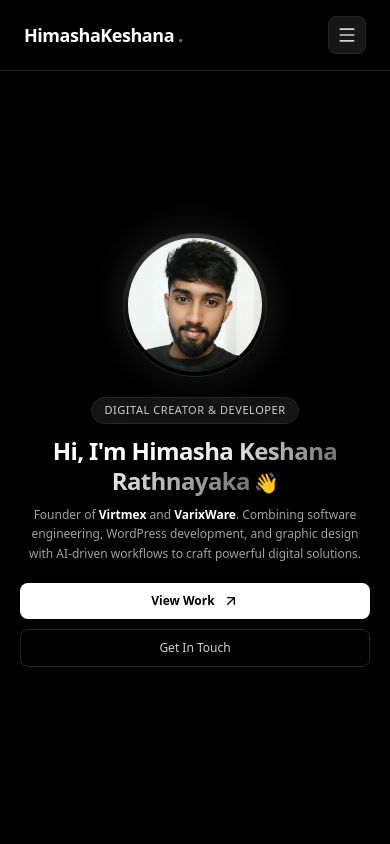
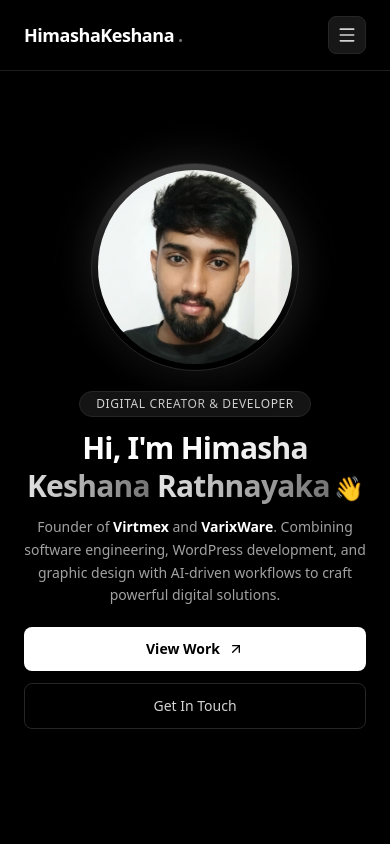
Before and after one commit to HimashaOfficial/my-portfolio, a Next.js app: page / in a window 390 px wide. Shown: the top 844 px of the page. Built offline with nearby package versions, Linux system fonts and the light colour scheme.

Commit message:
Optimize mobile layout margins and vertical order

```diff
--- a/src/app/page.js
+++ b/src/app/page.js
@@ -232,21 +232,38 @@ export default function Home() {
         </AnimatePresence>
       </nav>
 
-      {/* Hero Section - Optimized Mobile Viewport Heights */}
-      <section id="hero" className="w-full min-h-[100dvh] lg:min-h-screen flex flex-col justify-center items-center pt-20 pb-6 md:pt-28 md:pb-12 px-5 md:px-16">
+      {/* Hero Section */}
+      <section id="hero" className="w-full min-h-screen flex flex-col justify-center items-center pt-20 pb-8 md:pt-28 md:pb-12 px-6 md:px-16">
         <motion.div
           initial="hidden"
           animate="visible"
           variants={fadeInUp}
-          className="w-full max-w-6xl mx-auto flex flex-col-reverse lg:grid lg:grid-cols-12 gap-4 sm:gap-6 lg:gap-12 items-center"
+          className="w-full max-w-6xl mx-auto flex flex-col lg:grid lg:grid-cols-12 gap-5 lg:gap-12 items-center"
         >
-          {/* Text Block */}
-          <div className="lg:col-span-7 text-center lg:text-left flex flex-col items-center lg:items-start">
-            <span className="inline-block px-3 py-1 bg-neutral-900/90 text-neutral-300 border border-neutral-800 rounded-full text-[11px] sm:text-xs font-medium tracking-wider uppercase mb-3 sm:mb-5">
+          {/* Top Image Block on Mobile */}
+          <div className="lg:col-span-5 lg:order-2 flex justify-center items-center relative w-full">
+            <div className="relative w-52 h-52 sm:w-72 sm:h-72 md:w-[360px] md:h-[360px] lg:w-[420px] lg:h-[420px]">
+              {/* Outer Subtle Ambient Glow */}
+              <div className="absolute inset-0 rounded-full bg-gradient-to-tr from-neutral-800 via-neutral-600 to-white/20 blur-xl md:blur-2xl opacity-40 animate-pulse" />
+
+              {/* Ellipse Container */}
+              <div className="relative w-full h-full rounded-full p-1.5 bg-gradient-to-b from-neutral-700 via-neutral-900 to-black border border-neutral-800 shadow-2xl overflow-hidden flex items-center justify-center">
+                <img
+                  src="/projects/myimage.png"
+                  alt="Himasha Keshana Rathnayaka"
+                  className="w-full h-full object-cover rounded-full hover:scale-105 transition duration-500"
+                />
+              </div>
+            </div>
+          </div>
+
+          {/* Text Block below image on Mobile */}
+          <div className="lg:col-span-7 lg:order-1 text-center lg:text-left flex flex-col items-center lg:items-start">
+            <span className="inline-block px-4 py-1 bg-neutral-900/90 text-neutral-300 border border-neutral-800 rounded-full text-xs font-medium tracking-wider uppercase mb-3 md:mb-5">
               Digital Creator & Developer
             </span>
 
-            <h1 className="text-2xl sm:text-4xl md:text-6xl font-extrabold mb-2 sm:mb-4 text-white tracking-tight leading-tight">
+            <h1 className="text-3xl sm:text-5xl md:text-6xl font-extrabold mb-3 md:mb-4 text-white tracking-tight leading-tight">
               Hi, I'm <br className="hidden sm:inline" />
               <span className="bg-gradient-to-r from-white via-neutral-200 to-neutral-500 bg-clip-text text-transparent">
                 Himasha Keshana
@@ -255,38 +272,21 @@ export default function Home() {
                 <span className="bg-gradient-to-r from-neutral-200 to-neutral-500 bg-clip-text text-transparent">
                   Rathnayaka
                 </span>
-                <span className="inline-block ml-1 sm:ml-2 text-xl sm:text-4xl md:text-5xl">👋</span>
+                <span className="inline-block ml-1 md:ml-2 text-2xl sm:text-4xl md:text-5xl">👋</span>
               </span>
             </h1>
 
-            <p className="text-neutral-400 text-xs sm:text-base md:text-lg mb-5 sm:mb-8 leading-relaxed max-w-2xl mx-auto lg:mx-0">
+            <p className="text-neutral-400 text-sm md:text-lg mb-5 md:mb-8 leading-relaxed max-w-2xl mx-auto lg:mx-0">
               Founder of <strong className="text-white">Virtmex</strong> and <strong className="text-white">VarixWare</strong>. Combining software engineering, WordPress development, and graphic design with AI-driven workflows to craft powerful digital solutions.
             </p>
 
-            <div className="flex flex-col sm:flex-row justify-center lg:justify-start gap-2.5 sm:gap-4 w-full sm:w-auto">
-              <a href="#projects" className="px-6 py-2.5 sm:px-7 sm:py-3 bg-white hover:bg-neutral-200 text-black font-semibold rounded-lg transition flex items-center justify-center gap-2 text-xs sm:text-sm w-full sm:w-auto">
+            <div className="flex flex-col sm:flex-row justify-center lg:justify-start gap-3 md:gap-4 w-full sm:w-auto">
+              <a href="#projects" className="px-7 py-3 bg-white hover:bg-neutral-200 text-black font-semibold rounded-lg transition flex items-center justify-center gap-2 text-sm w-full sm:w-auto">
                 View Work <ArrowUpRight size={16} />
               </a>
-              <a href="#contact" className="px-6 py-2.5 sm:px-7 sm:py-3 border border-neutral-800 hover:bg-neutral-900 text-neutral-300 font-medium rounded-lg transition text-xs sm:text-sm w-full sm:w-auto text-center">
+              <a href="#contact" className="px-7 py-3 border border-neutral-800 hover:bg-neutral-900 text-neutral-300 font-medium rounded-lg transition text-sm w-full sm:w-auto text-center">
                 Get In Touch
               </a>
-            </div>
-          </div>
-
-          {/* Profile Image - Scaled Down on Mobile */}
-          <div className="lg:col-span-5 flex justify-center items-center relative w-full mb-1 sm:mb-0">
-            <div className="relative w-36 h-36 sm:w-64 sm:h-64 md:w-[360px] md:h-[360px] lg:w-[420px] lg:h-[420px]">
-              {/* Outer Glow */}
-              <div className="absolute inset-0 rounded-full bg-gradient-to-tr from-neutral-800 via-neutral-600 to-white/20 blur-xl sm:blur-2xl opacity-40 animate-pulse" />
-
-              {/* Ellipse Container */}
-              <div className="relative w-full h-full rounded-full p-1 sm:p-1.5 bg-gradient-to-b from-neutral-700 via-neutral-900 to-black border border-neutral-800 shadow-2xl overflow-hidden flex items-center justify-center">
-                <img
-                  src="/projects/myimage.png"
-                  alt="Himasha Keshana Rathnayaka"
-                  className="w-full h-full object-cover rounded-full hover:scale-105 transition duration-500"
-                />
-              </div>
             </div>
           </div>
         </motion.div>
```
